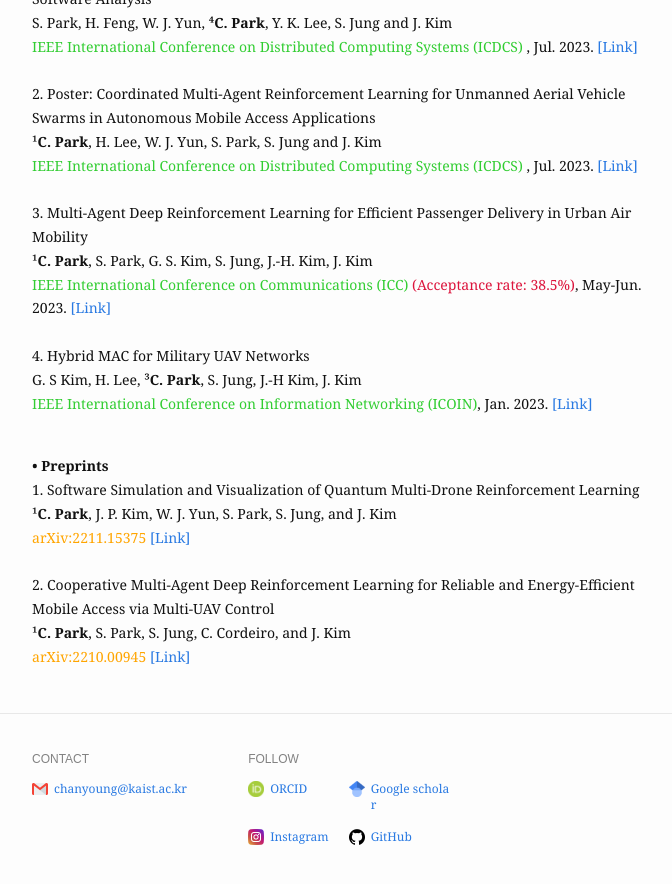
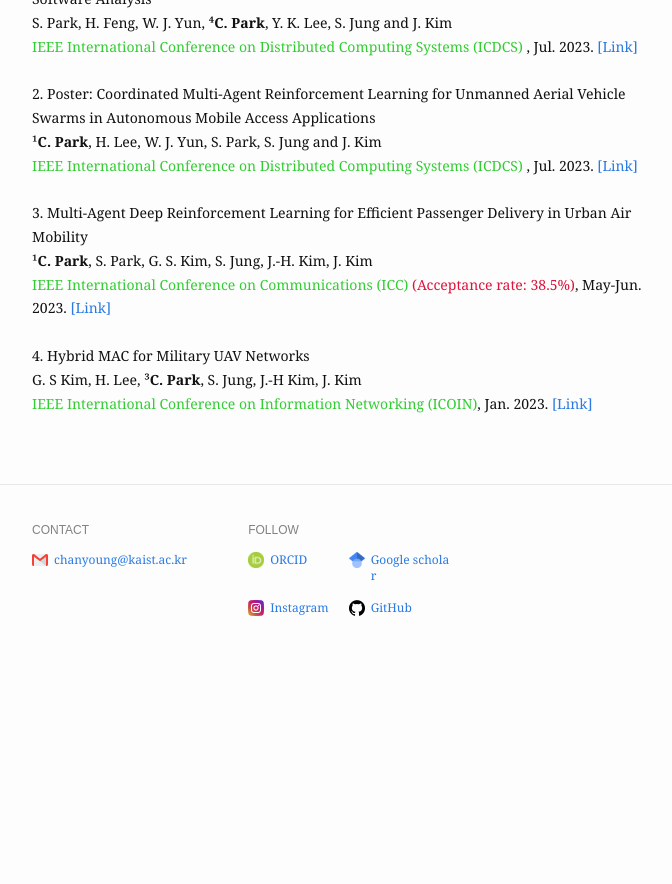
Before and after one commit to cosdeneb/cosdeneb.github.io, a Jekyll site: the page built from publication.md, in a window 1280 px wide and 900 px high, scrolled down 1811 px. Shown: the top 884 px of the window, without its empty margins (288-960 px from the left). Built offline with Jekyll 4.4.1, drawn with Linux system fonts in a browser that asks for light colours; after the commit the page ends 2482 px from its top, so only the background shows below that.

Commit message:
Update publication.md

```diff
--- a/publication.md
+++ b/publication.md
@@ -85,14 +85,3 @@ Below is a summary of the papers I have published: <br/>
   G. S Kim, H. Lee, ³<b>C. Park</b>, S. Jung, J.-H Kim, J. Kim <br/>
   <font color='#32cd32'>IEEE International Conference on Information Networking (ICOIN)</font>, Jan. 2023. <a href="https://ieeexplore.ieee.org/abstract/document/10048910">[Link]</a><br/><br/>
 </p>
-
-<p>
-  <b>• Preprints</b><br/>
-  1. Software Simulation and Visualization of Quantum Multi-Drone Reinforcement Learning <br/>
-  ¹<b>C. Park</b>, J. P. Kim, W. J. Yun, S. Park, S. Jung, and J. Kim <br/>
-  <font color='#ffa500'>arXiv:2211.15375</font> <a href="https://arxiv.org/abs/2211.15375">[Link]</a><br/><br/>
-
-  2. Cooperative Multi-Agent Deep Reinforcement Learning for Reliable and Energy-Efficient Mobile Access via Multi-UAV Control <br/>
-  ¹<b>C. Park</b>, S. Park, S. Jung, C. Cordeiro, and J. Kim <br/>
-  <font color='#ffa500'>arXiv:2210.00945</font> <a href="https://arxiv.org/abs/2210.00945">[Link]</a>
-</p>
```
